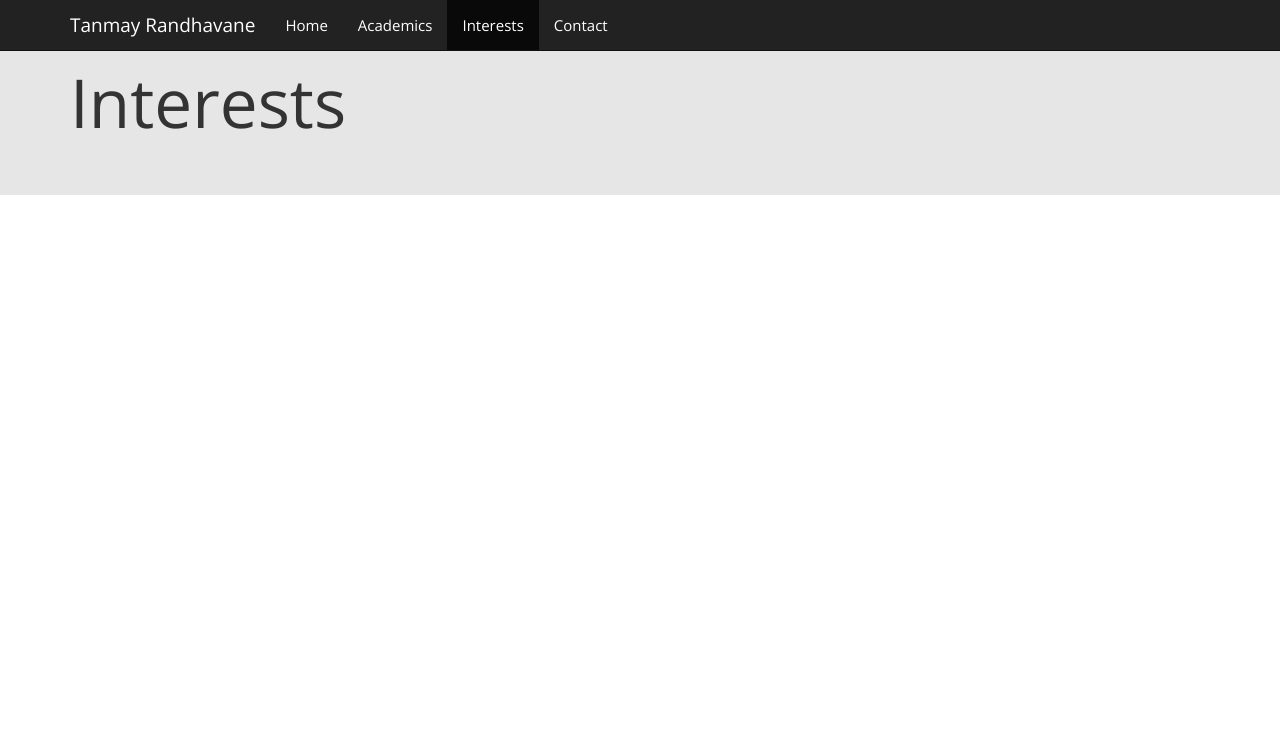
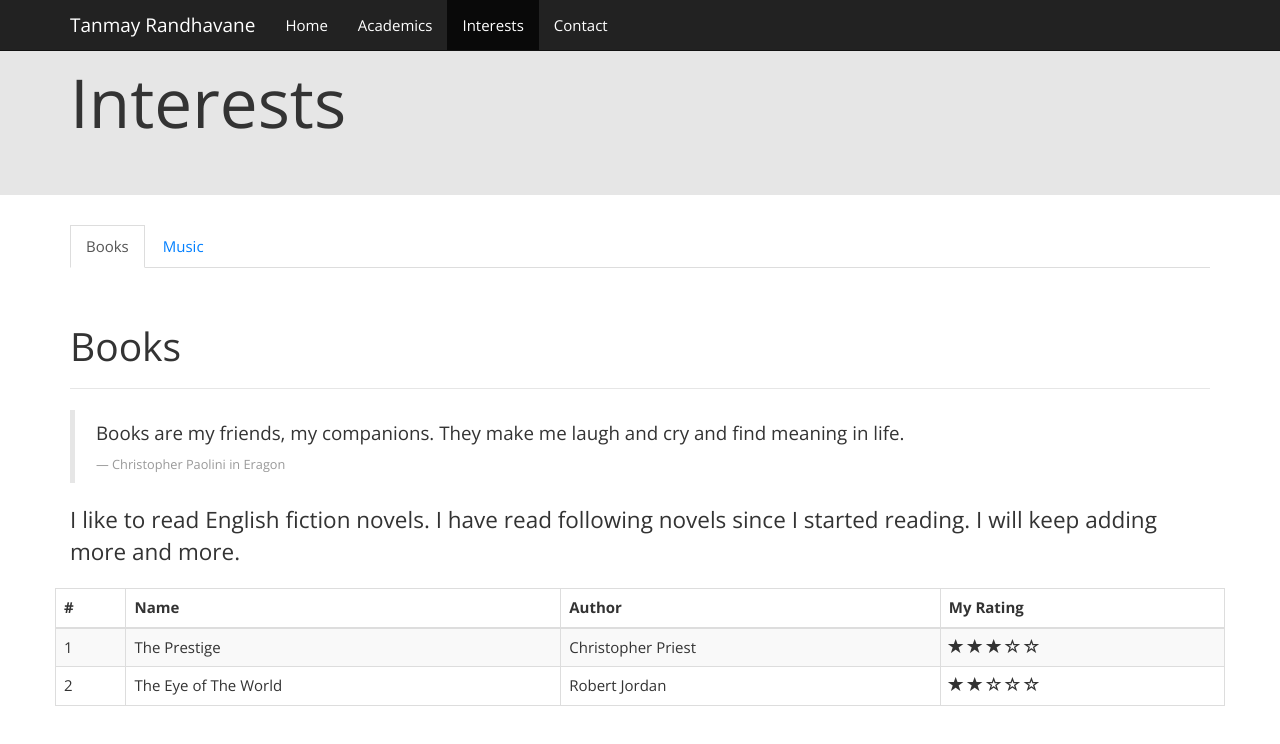
Before and after one commit to Tanmay-r/webpage, a plain HTML site: page interests.html in a window 1280 px wide. Drawn offline with nearby package versions, Linux system fonts and the light colour scheme.

Commit message:
modified interests page, added tabs

```diff
--- a/interests.html
+++ b/interests.html
@@ -13,9 +13,8 @@
 
     <!-- Bootstrap core CSS -->
     <link href="css/bootstrap.css" rel="stylesheet">
-
-    <!-- Custom styles for this template -->
-    <link href="starter-template.css" rel="stylesheet">
+	<link href="css/bootstrap.min.css" rel="stylesheet">
+	<script type="text/javascript" src="http://ajax.googleapis.com/ajax/libs/jquery/1.7/jquery.js"></script>
 
     <!-- Just for debugging purposes. Don't actually copy this line! -->
     <!--[if lt IE 9]><script src="../../docs-assets/js/ie8-responsive-file-warning.js"></script><![endif]-->
@@ -50,12 +49,120 @@
 			<h1>Interests</h1>
 		</div>
     </div>
+	<div class="container">
+
+	</div >
+	<div class="container">
+		<div class="bs-docs-section">
+			<div class="row">
+				<div class="col-lg-12">
+					<div class="bs-example">
+						<ul class="nav nav-tabs" style="margin-bottom: 15px;">
+							<li class="active"><a href="#books" data-toggle="tab">Books</a></li>
+							<li><a href="#music" data-toggle="tab">Music</a></li>
+						</ul>
+						<div id="myTabContent" class="tab-content">
+							<div class="tab-pane fade active in" id="books">
+								<div class="bs-docs-section">
+									<div class="row">
+										<div class="col-lg-12">
+											<div class="page-header">
+												<h1 id="type">Books</h1>
+											</div>
+										</div>
+									</div>
+									<div class="row">
+										<div class="col-lg-12">
+											<blockquote>
+												<p>Books are my friends, my companions. They make me laugh and cry and find meaning in life.</p>
+												<small>Christopher Paolini in <cite title="Source Title">Eragon</cite></small>
+											</blockquote>
+										</div>
+									</div>
+								</div>
+								<div class="bs-example">
+									<p class="lead">I like to read English fiction novels. I have read following novels since I started reading. I will keep adding more and more.</p>
+								</div>
+								<div class="bs-docs-section">
+									<div class="row">
+										<div class="bs-example table-responsive">
+											<table class="table table-striped table-bordered table-hover">
+												<thead>
+													<tr>
+														<th>#</th>
+														<th>Name</th>
+														<th>Author</th>
+														<th>My Rating</th>
+													</tr>
+												</thead>
+												<tbody>
+													<tr>
+														<td>1</td>
+														<td>The Prestige</td>
+														<td>Christopher Priest</td>
+														<td>
+															<span class="glyphicon glyphicon-star"></span>
+															<span class="glyphicon glyphicon-star"></span>
+															<span class="glyphicon glyphicon-star"></span>
+															<span class="glyphicon glyphicon-star-empty"></span>
+															<span class="glyphicon glyphicon-star-empty"></span>
+														</td>
+													</tr>
+													<tr>
+														<td>2</td>
+														<td>The Eye of The World</td>
+														<td>Robert Jordan</td>
+														<td>
+															<span class="glyphicon glyphicon-star"></span>
+															<span class="glyphicon glyphicon-star"></span>
+															<span class="glyphicon glyphicon-star-empty"></span>
+															<span class="glyphicon glyphicon-star-empty"></span>
+															<span class="glyphicon glyphicon-star-empty"></span>
+														</td>
+													</tr>
+												</tbody>
+											</table>
+										</div>
+									</div>
+								</div>
+							</div>
+							<div class="tab-pane fade" id="music">
+								<div class="bs-docs-section">
+									<div class="row">
+										<div class="col-lg-12">
+											<div class="page-header">
+												<h1 id="type">Music</h1>
+											</div>
+										</div>
+									</div>
+									<div class="row">
+										<div class="col-lg-12">
+											<blockquote>
+												<p>The truth is found more often in music than it is in books of philosophy.</p>
+												<small>Gregory David Roberts in <cite title="Source Title">Shantaram</cite></small>
+											</blockquote>
+										</div>
+									</div>
+								</div>
+							</div>
+						</div>
+					</div>
+				</div>
+			</div>
+		</div>
+		<script type="text/javascript">
+			jQuery(document).ready(function ($) {
+				$('#tabs').tab();
+			});
+		</script>
+	</div>
 
 
     <!-- Bootstrap core JavaScript
     ================================================== -->
     <!-- Placed at the end of the document so the pages load faster -->
     <script src="https://code.jquery.com/jquery-1.10.2.min.js"></script>
-    <script src="../../dist/js/bootstrap.min.js"></script>
+    <script src="js/bootstrap.min.js"></script>
+	<script type="text/javascript" src="js/bootstrap.js"></script>
   </body>
 </html>
```
